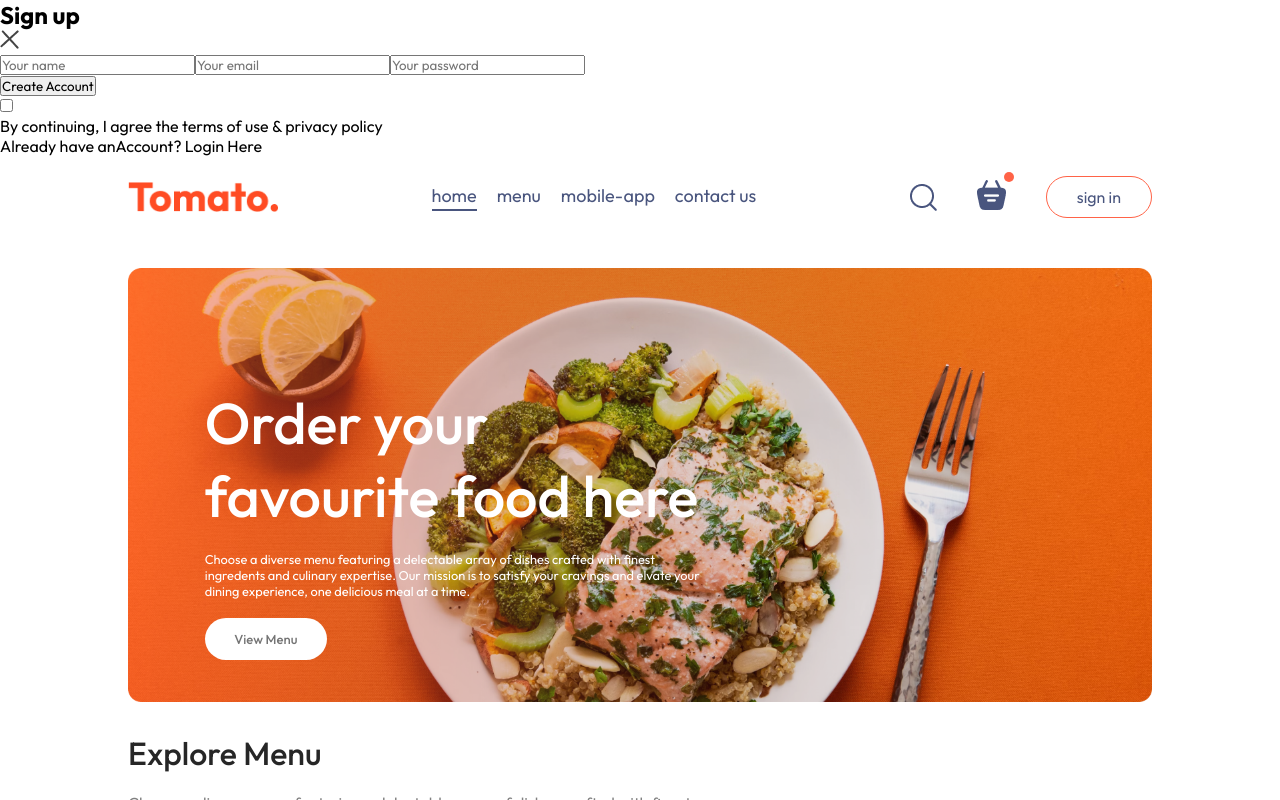
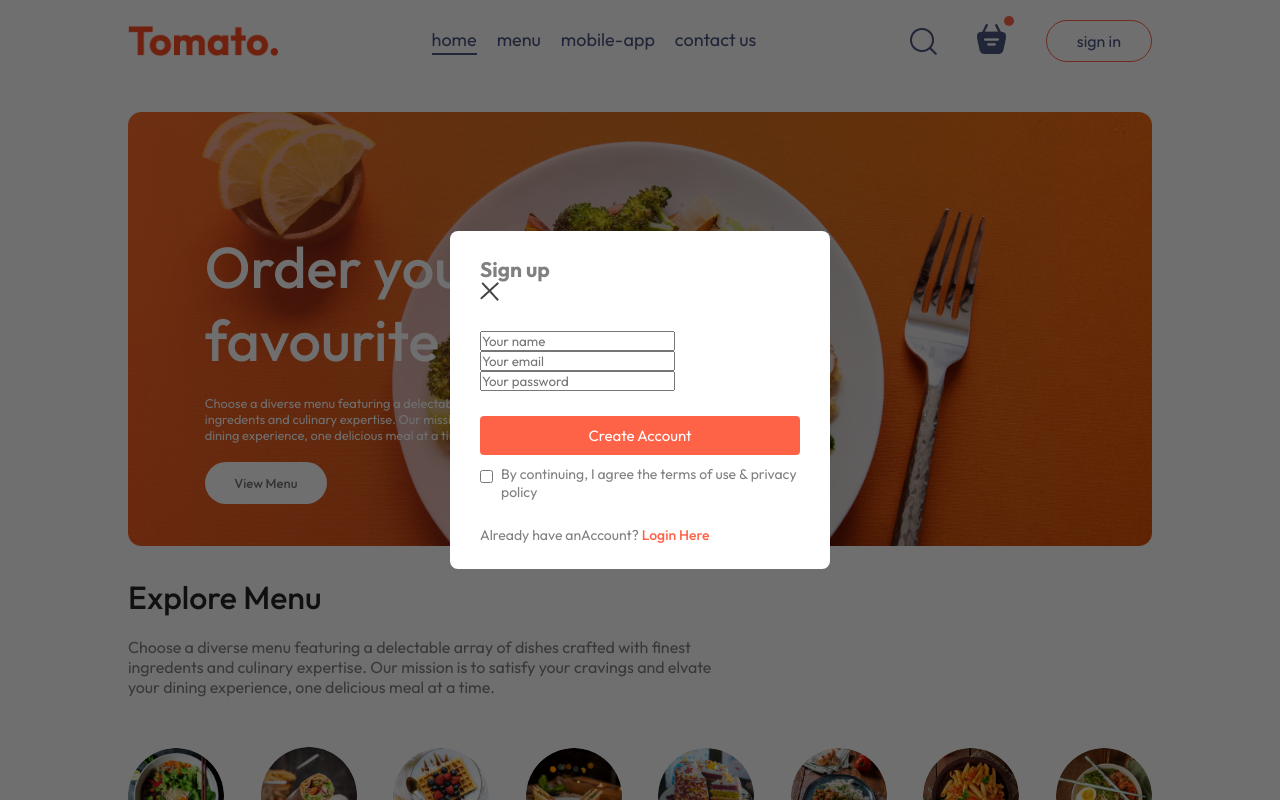
Before and after one commit to Akash-Sharma-2002/Food-App, a React (Vite) app in the folder Frontend/: page / in a window 1280 px wide. Both pictures are taken after a click on the button "sign in". Shown: the top 800 px of the page. Built offline with nearby package versions, Linux system fonts and the light colour scheme.

Commit message:
LoginPopup.css: added

```diff
--- a/Frontend/src/components/LoginPopup/LoginPopup.css
+++ b/Frontend/src/components/LoginPopup/LoginPopup.css
@@ -0,0 +1,65 @@
+.login-popup {
+  position: absolute;
+  z-index: 1;
+  width: 100%;
+  height: 100%;
+  background-color: #00000090;
+  display: grid;
+}
+.login-popup-container {
+  place-self: center;
+  width: max(23vw, 380px);
+  color: #808080;
+  background-color: #fff;
+  display: flex;
+  flex-direction: column;
+  gap: 25px;
+  padding: 25px 30px;
+  border-radius: 8px;
+  font-size: 14px;
+  animation: fadeIn 0.5;
+}
+.login-popup-title {
+  display: flex;
+  justify-content: space-between;
+  align-items: center;
+  color: #000;
+}
+.login-popup-title img {
+  width: 16px;
+  cursor: pointer;
+}
+.login-popup-inputs {
+  display: flex;
+  flex-direction: column;
+  gap: 20px;
+}
+.login-popup-inputs input {
+  outline: none;
+  border: 1px solid #c9c9c9;
+  padding: 10px;
+  border-radius: 4px;
+}
+.login-popup-container button {
+  border: none;
+  padding: 10px;
+  border-radius: 4px;
+  color: #fff;
+  background-color: tomato;
+  font-size: 15px;
+  cursor: pointer;
+}
+.login-popup-condition {
+  display: flex;
+  align-items: start;
+  gap: 8px;
+  margin-top: -15px;
+}
+.login-popup-condition input {
+  margin-top: 5px;
+}
+.login-popup p span {
+  color: tomato;
+  font-weight: 500;
+  cursor: pointer;
+}
```
